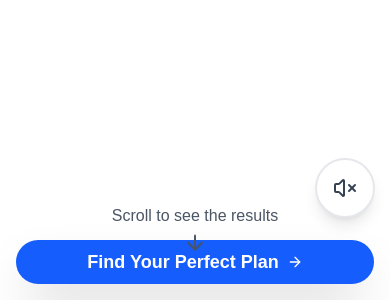
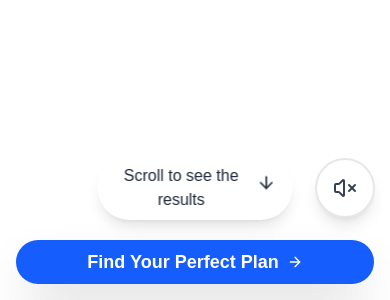
Before and after one commit to el0911/applyish_v2, a Next.js app: page /apply in a window 390 px wide. Shown: the part 544-844 px from the top of the page. Built offline with nearby package versions, Linux system fonts and the light colour scheme.

Commit message:
added fix for mobile view

```diff
--- a/src/app/components/Typeform-like/GatingQuestion.tsx
+++ b/src/app/components/Typeform-like/GatingQuestion.tsx
@@ -50,8 +50,19 @@ const GatingQuestion = ({ onNext }: GatingQuestionProps) => {
     }
   };
 
+  const scrollToImages = () => {
+    if (imagesRef.current) {
+      const elementRect = imagesRef.current.getBoundingClientRect();
+      const absoluteElementTop = elementRect.top + window.scrollY;
+      window.scrollTo({
+        top: absoluteElementTop,
+        behavior: 'smooth'
+      });
+    }
+  };
 
   const targetRef = useRef(null);
+  const imagesRef = useRef<HTMLDivElement>(null);
   const { scrollYProgress } = useScroll({ target: targetRef });
 
   const videoScale = useTransform(scrollYProgress, [0, 0.3], [1, 0.5]);
@@ -119,15 +130,20 @@ const GatingQuestion = ({ onNext }: GatingQuestionProps) => {
             initial={{ opacity: 0 }}
             animate={{ opacity: 1 }}
             transition={{ delay: 0.5, duration: 1 }}
-            style={{ opacity: useTransform(scrollYProgress, [0, 0.3], [1, 0]) }} // Add this
-            className="absolute bottom-10 flex flex-col items-center space-y-2 text-gray-600"
+            style={{ opacity: useTransform(scrollYProgress, [0, 0.2, 0.3], [1, 1, 0]), zIndex: 20 }}
+            className="absolute bottom-20 left-1/2 -translate-x-1/2 flex flex-col items-center space-y-2 text-gray-600"
           >
-            <p>Scroll to see the results</p>
-            <ArrowDown className="animate-bounce" />
+            <button
+              onClick={scrollToImages}
+              className="bg-white px-4 py-2 rounded-full shadow-lg flex items-center space-x-2 cursor-pointer hover:scale-105 transition-transform duration-300 focus:outline-none focus:ring-2 focus:ring-offset-2 focus:ring-blue-500"
+            >
+              <p className="text-gray-800">Scroll to see the results</p>
+              <ArrowDown className="animate-bounce text-gray-800" />
+            </button>
           </motion.div>
         </motion.div>
 
-        <motion.div style={{ opacity: imageOpacity }} className="-mt-[100vh] pt-24 pb-32">
+        <motion.div ref={imagesRef} style={{ opacity: imageOpacity }} className="-mt-[100vh] pt-24 pb-32">
           <h2 className="text-3xl md:text-4xl font-bold text-center mb-12">Real Results</h2>
           <div className="grid grid-cols-1 md:grid-cols-3 gap-8 px-8">
             {images.map((src, index) => (
@@ -144,7 +160,7 @@ const GatingQuestion = ({ onNext }: GatingQuestionProps) => {
           </div>
         </motion.div>
 
-        <div className="fixed bottom-0 left-0 right-0 p-4 bg-gradient-to-t from-white via-white/90 to-transparent flex justify-center">
+        <div className="fixed bottom-0 left-0 right-0 p-4 bg-gradient-to-t from-white via-white/90 to-transparent flex justify-center z-30">
           <Button
             onClick={() => setShowPricing(true)}
             className="bg-blue-600 text-white hover:bg-blue-700 text-lg font-bold py-4 px-8 rounded-full shadow-2xl transform hover:scale-105 transition-transform duration-300"
--- a/src/app/components/Typeform-like/PricingModal.tsx
+++ b/src/app/components/Typeform-like/PricingModal.tsx
@@ -27,7 +27,7 @@ const PricingModal = ({ onClose, onProceed }: PricingModalProps) => {
         animate={{ scale: 1, opacity: 1 }}
         exit={{ scale: 0.95, opacity: 0 }}
         transition={{ duration: 0.4, ease: [0.16, 1, 0.3, 1] }}
-        className="bg-white rounded-2xl shadow-2xl w-full max-w-5xl relative border border-gray-200"
+        className="bg-white rounded-2xl shadow-2xl w-full max-w-5xl relative border border-gray-200 max-h-[90vh] overflow-y-auto"
       >
         <Button onClick={onClose} variant="ghost" size="icon" className="absolute top-4 right-4 text-gray-500 hover:text-gray-700 rounded-full z-10">
           <X size={24} />
```
